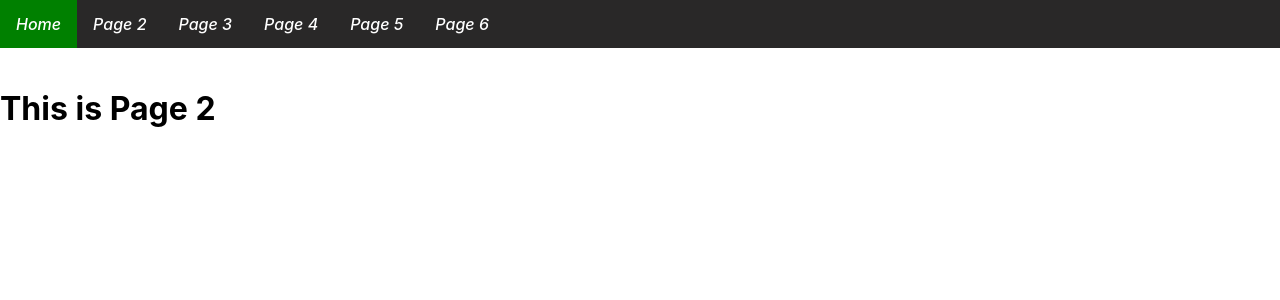
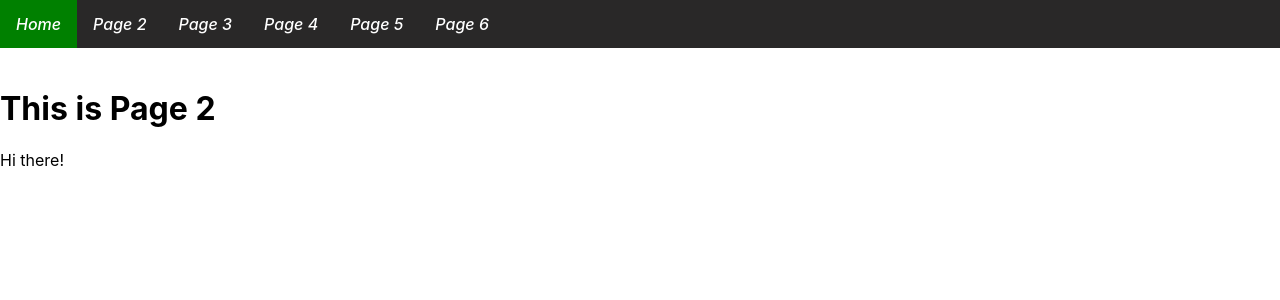
Before and after one commit to JacobRajah/CPS530FINALPROJ, a React (Create React App) app in the folder client/: page /page2 in a window 1280 px wide. Shown: the top 300 px of the page. Built offline with nearby package versions, Linux system fonts and the light colour scheme.

Commit message:
updated page 2 and made a css file

```diff
--- a/client/src/components/page2/page2.js
+++ b/client/src/components/page2/page2.js
@@ -1,4 +1,5 @@
 import Nav from "../navigation/navbar";
+import "./page2.css"
 
 function Page2()
 {
@@ -7,6 +8,7 @@ function Page2()
             <Nav></Nav>
             <div>
                 <h1>This is Page 2</h1>
+                <p>Hi there!</p>
             </div>
         </>
     );
```
Also changed, not shown: client/src/components/page2/page2.css (added), 2 other files (tests, documents, lock files or other folders).
